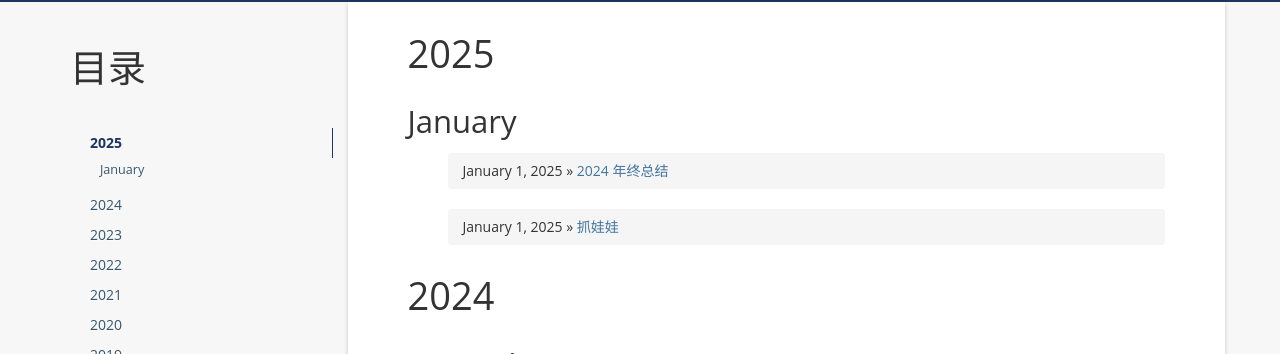
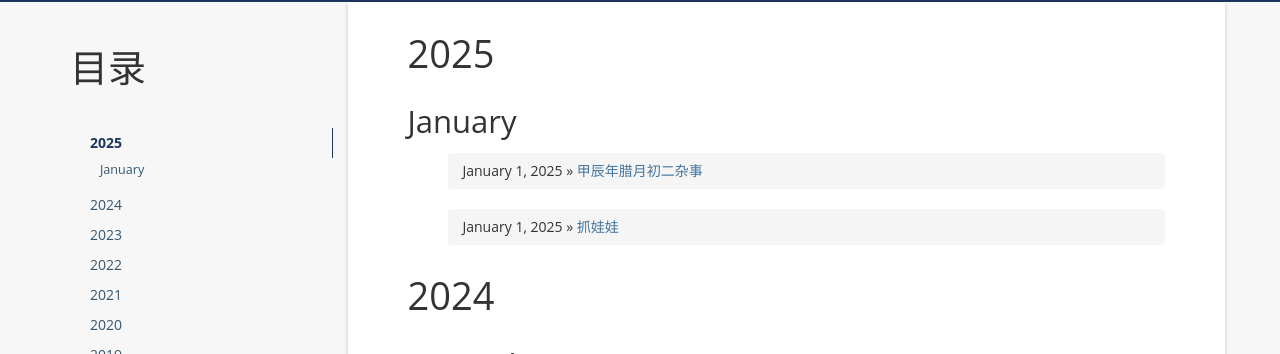
Before and after one commit to jcxs2014/jcxs2014.github.io, a Jekyll site: the page built from index.html, in a window 1280 px wide and 900 px high. Shown: the part 275-629 px from the top of the window. Built offline with Jekyll 4.4.1, drawn with Linux system fonts in a browser that asks for light colours; nearby versions of some CDN libraries; a script that is not in the unit is left out; the list of posts is cut into pages by our own code; comment, search, counter and statistics services are not loaded.

Commit message:
chg post

```diff
--- a/_posts/6_Chats/2025-01-02-6_054.md
+++ b/_posts/6_Chats/2025-01-02-6_054.md
@@ -1,6 +1,6 @@
 ---
 layout: post
-title: 2024 年终总结
+title: 甲辰年腊月初二杂事
 date: 2025-01-02 01:20:25 +0200
 categories: 七说八道
 tag: 闲话
```
Also changed, not shown: other parts of _posts/6_Chats/2025-01-02-6_054.md (+0 -2 lines).
